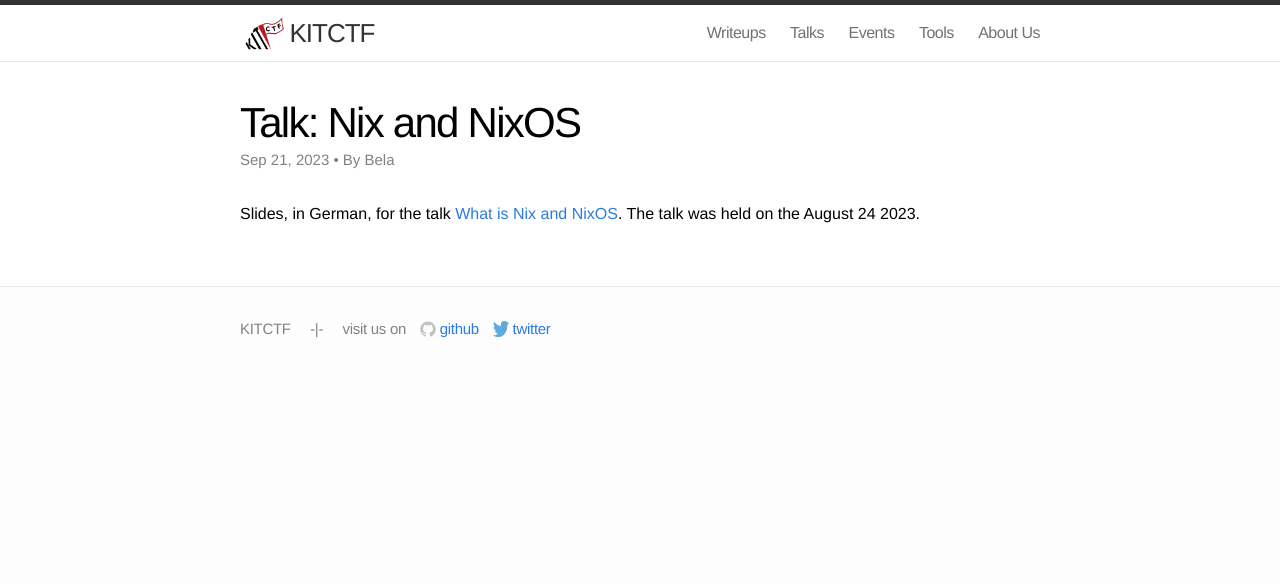
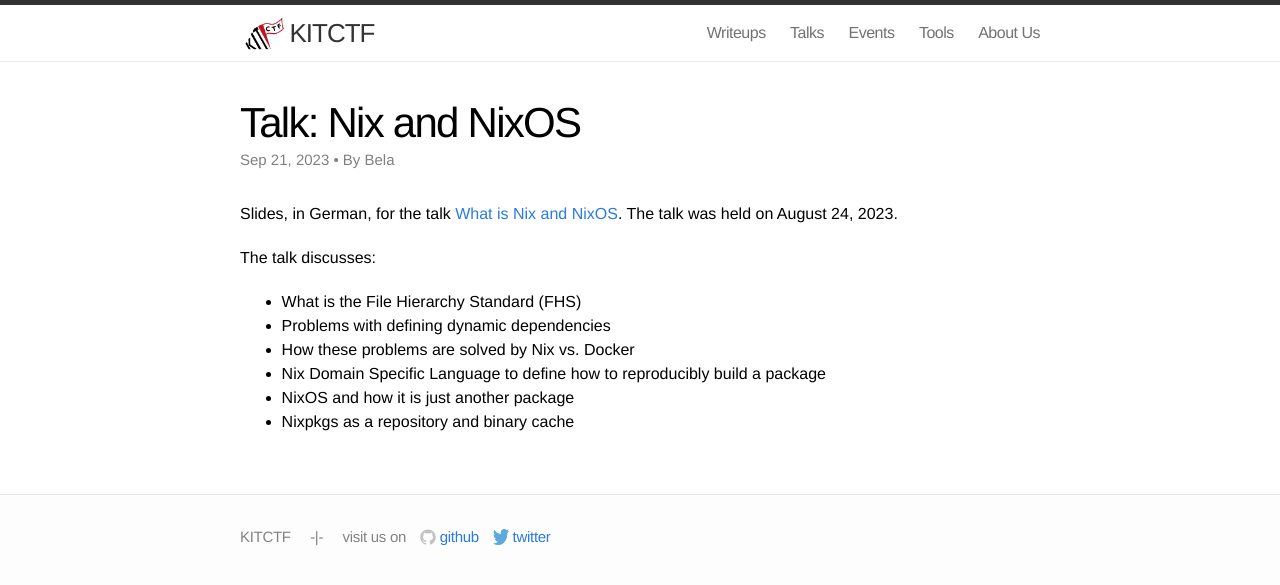
Before and after one commit to kitctf/www, a Jekyll site: the page built from _posts/2023-09-21-nix.md, in a window 1280 px wide. Shown: the top 585 px of the page. Built offline with Jekyll 4.4.1, drawn with Linux system fonts in a browser that asks for light colours.

Commit message:
description of the nix talk

```diff
--- a/_posts/2023-09-21-nix.md
+++ b/_posts/2023-09-21-nix.md
@@ -5,4 +5,12 @@ categories: learning
 author: Bela
 ---
 
-Slides, in German, for the talk [What is Nix and NixOS](/talks/2023-08-24-nix/why-nix.pdf). The talk was held on the August 24 2023.
+Slides, in German, for the talk [What is Nix and NixOS](/talks/2023-08-24-nix/why-nix.pdf). The talk was held on August 24, 2023.
+
+The talk discusses:
+* What is the File Hierarchy Standard (FHS)
+* Problems with defining dynamic dependencies
+* How these problems are solved by Nix vs. Docker
+* Nix Domain Specific Language to define how to reproducibly build a package
+* NixOS and how it is just another package
+* Nixpkgs as a repository and binary cache
```
